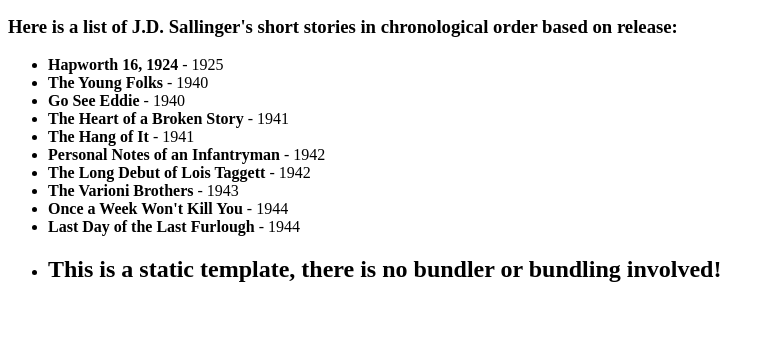
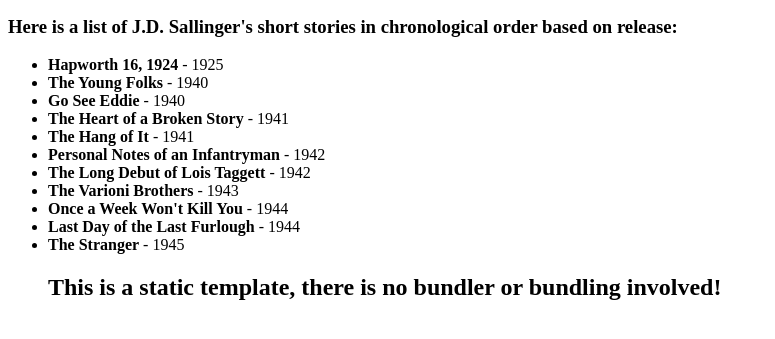
Before and after one commit to Wimsymiffler/Tribute-page, a website: page index.html in a window 1280 px wide. Shown: the part 439-778 px from the top of the page, without its empty margins (0-775 px from the left). Drawn offline with Linux system fonts and the light colour scheme.

```diff
--- a/index.html
+++ b/index.html
@@ -31,7 +31,7 @@
                 <li><strong>The Varioni Brothers</strong> - 1943</li>
                 <li><strong>Once a Week Won't Kill You</strong> - 1944</li>
                 <li><strong>Last Day of the Last Furlough</strong> - 1944</li>
-                <li><strong>
+                <li><strong>The Stranger</strong> - 1945</li>
     <h1>This is a static template, there is no bundler or bundling involved!</h1>
   </body>
 </html>
```
